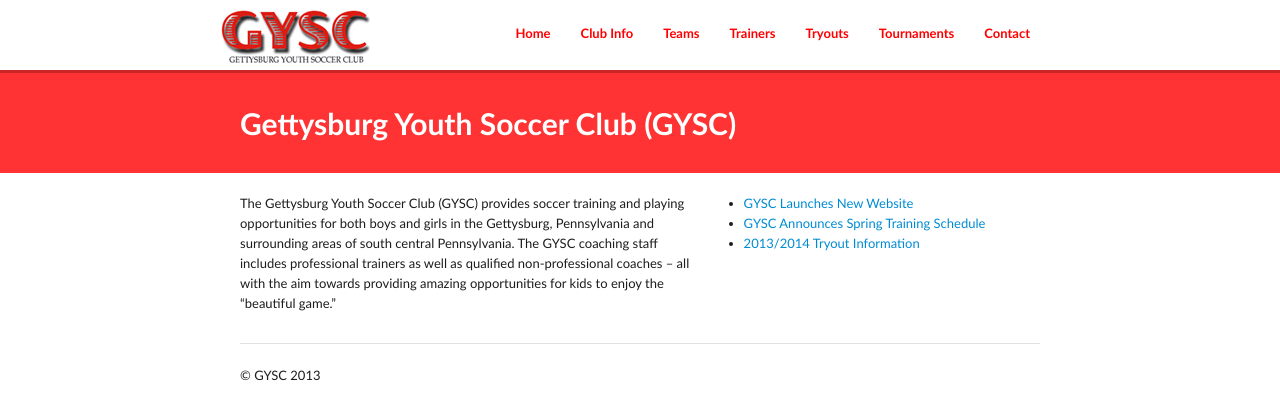
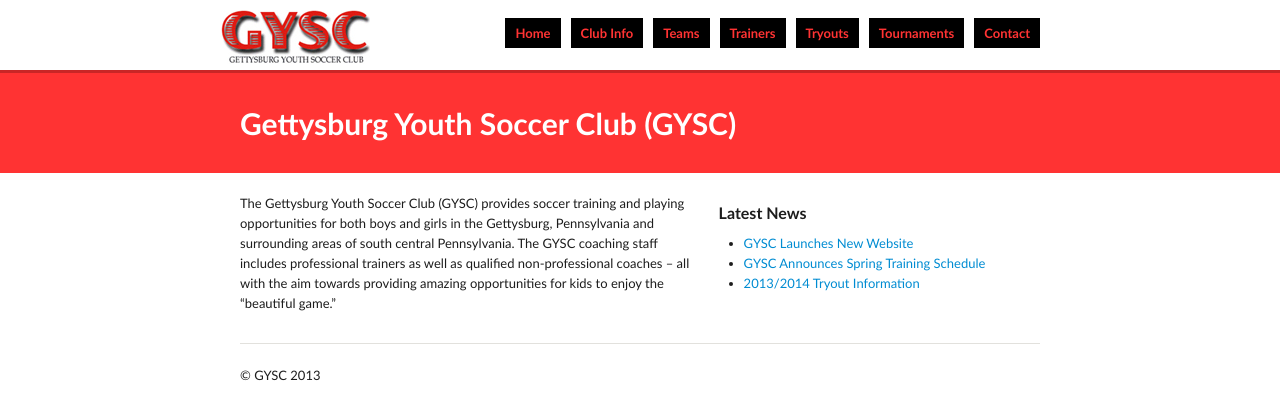
Before and after one commit to GYSC/gysc.github.com, a Jekyll site: the page built from index.md, in a window 1280 px wide. Shown: the top 420 px of the page. Built offline with Jekyll 4.4.1, drawn with Linux system fonts in a browser that asks for light colours; Markdown is read by kramdown in place of the engine named in the settings.

Commit message:
headline title and rgba again

```diff
--- a/_layouts/index.html
+++ b/_layouts/index.html
@@ -13,6 +13,7 @@
 				{{ content }}
 			</div>
 			<div class="span5">
+				<h4>Latest News</h4>
 				<ul class="posts">
 					{% for post in site.posts %}
 					<li><a href="{{ post.url }}">{{ post.title }}</a></li>
--- a/css/gbys.css
+++ b/css/gbys.css
@@ -4,7 +4,6 @@
 }
 body {
 	background-color: #ffffff;
-	background-color: rgba(0,0,0,0);
 	font-family: Calibri, Helvetica, Arial, sans-serif;
 }
 
@@ -42,9 +41,7 @@
 
 .navbar .nav > li > a {
 background-color: #000000;
-  background-color:rgba(0,0,0,0);
   color: #ff3333;
-  color: rgba(255, 0, 0, 1);
   float: none;
   font-weight: bold;
   margin-top: 3px;
@@ -55,10 +52,7 @@
 .navbar .nav > li > a:hover {
   /*background-color: rgba(291,74,56,1);*/
   border-bottom: 3px solid #ff3333;
-  border-bottom:3px solid rgba(255, 0, 0, .8);
   border-radius: 0;
-  color: rgba(255,0,0,.8);
-  /*color: rgba(255,255,255,.9);*/
   text-decoration: none;
 }
 .navbar .nav > li > a.btn-primary {
@@ -115,15 +109,10 @@
   background-color: rgba(0,0,0,.3);
 }
 
-
-
 .banner {
 	background-color: #ff3333;
-	background-color:rgba(255, 51, 51, 1);
 	border-top:3px solid #C92626;
-	border-top:3px solid rgba(201, 38, 38, 1);
 	color: #ffffff;
-	color: rgba(255, 255, 255, 1);
 	margin-bottom:20px;
 	padding:20px 0;
 }
```
